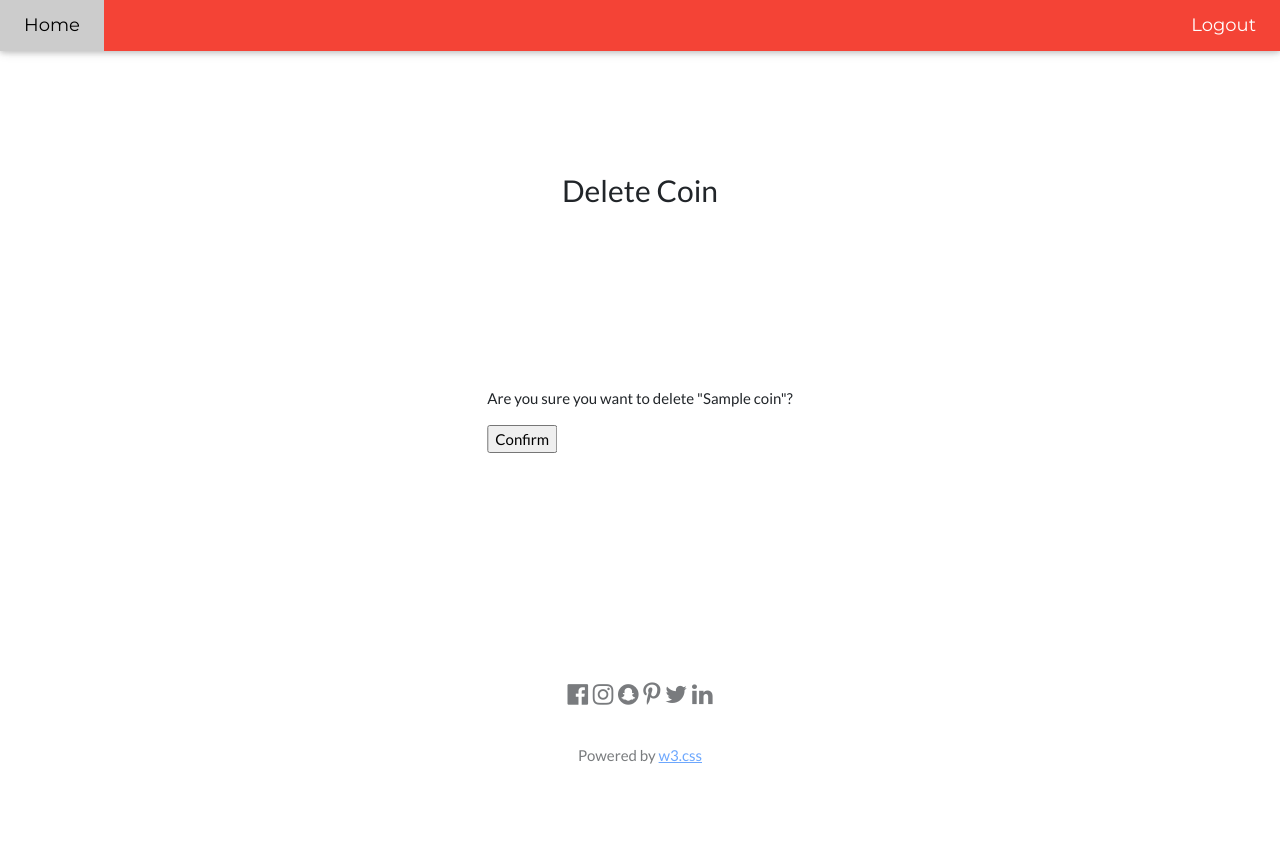
After one commit to NPuhlmann/muenzsammler, a Django app: page /coins/1/delete/ in a window 1280 px wide. The commit adds this page. Run offline with Django 3.2, Linux system fonts and the light colour scheme; a user stored in the database is signed in; tables that the repository leaves empty hold one stand-in row (values such as "Sample post").

Commit message:
coin deletion and coin list good now

```diff
--- a/coinbase/coin/models.py
+++ b/coinbase/coin/models.py
@@ -22,7 +22,7 @@ class Coin(models.Model):
         ('br', 'Bronze'),
     ]
 
-    name = CharField(max_length=200, unique=True, blank=True)
+    name = CharField(max_length=200, unique=False, blank=True)
     material = CharField(max_length=2, choices=MATERIAL_CHOICES, default='go')
     year = IntegerField()
     reihe = ForeignKey(SammlerReihe, on_delete=models.CASCADE)
--- a/coinbase/coin/urls.py
+++ b/coinbase/coin/urls.py
@@ -1,6 +1,6 @@
 from django.urls import path
 
-from .views import ImageCoinListView, CoinCreateView, ImageCoinDetailView
+from .views import CoinDeleteView, ImageCoinListView, CoinCreateView, ImageCoinDetailView
 
 app_name = 'coins'
 
@@ -10,5 +10,7 @@ urlpatterns = [
     path('create/', CoinCreateView.as_view(
         template_name='coins/image-coin_create.html'), name='imagecoin_create'),
     path('<int:pk>/', ImageCoinDetailView.as_view(
-        template_name="coins/image-coin_detail.html"), name='imagecoin_detail')
+        template_name="coins/image-coin_detail.html"), name='imagecoin_detail'),
+    path('<int:pk>/delete/', CoinDeleteView.as_view(
+        template_name='coins/coin-check_delete.html'), name='coin_delete')
 ]
--- a/coinbase/coin/views.py
+++ b/coinbase/coin/views.py
@@ -1,6 +1,5 @@
-from django.views.generic.detail import DetailView
 from coin.models import Coin
-from django.views.generic import ListView, CreateView
+from django.views.generic import ListView, CreateView, DetailView, DeleteView
 from .models import ImageCoin
 from django.contrib.auth.mixins import LoginRequiredMixin
 from django.shortcuts import reverse
@@ -55,3 +54,10 @@ class CoinCreateView(LoginRequiredMixin, CreateView):
                           user=self.request.user, coin=coin, image='coins/sentence.png')
         image.save()
         return super(CoinCreateView, self).form_valid(form)
+
+
+class CoinDeleteView(LoginRequiredMixin, DeleteView):
+    model = Coin
+
+    def get_success_url(self):
+        return reverse('coins:imagecoin_list')
--- /dev/null
+++ b/coinbase/templates/coins/coin-check_delete.html
@@ -0,0 +1,20 @@
+{% extends 'base.html' %}
+{% block content %}
+
+<div class="w3-main w3-content w3-padding" style="max-width:1200px;margin-top:100px">
+    <div class="w3-container">
+        <div class="w3-display-container" style="margin-top: 64px; height: 400px">
+            <div class="w3-display-topmiddle">
+                <h2>Delete Coin</h2>
+            </div>
+            <div class="w3-display-middle w3-margin-top">
+                <form method="post" style="margin-top: 64px;">{% csrf_token %}
+                    <p>Are you sure you want to delete "{{ object }}"?</p>
+                    <input type="submit" value="Confirm">
+                </form>
+            </div>
+        </div>
+    </div>
+</div>
+
+{% endblock %}
--- a/coinbase/templates/coins/image-coin_detail.html
+++ b/coinbase/templates/coins/image-coin_detail.html
@@ -5,6 +5,7 @@
     <div class="w3-display-container ">
         <div class="w3-cell-row w3-center">
             <h1 class="w3-cell"> {{imagecoin.name}} </h1>
+            <a href="{% url 'coins:coin_delete' imagecoin.coin.pk %}"><i class="fa fa-trash w3-right"></i></a>
         </div>
 
         <hr class="w3-margin-top">
```
Also changed, not shown: coinbase/templates/coins/image-coin_list.html (+15 -10 lines), coinbase/coin/migrations/0009_auto_20210216_0840.py (added).
